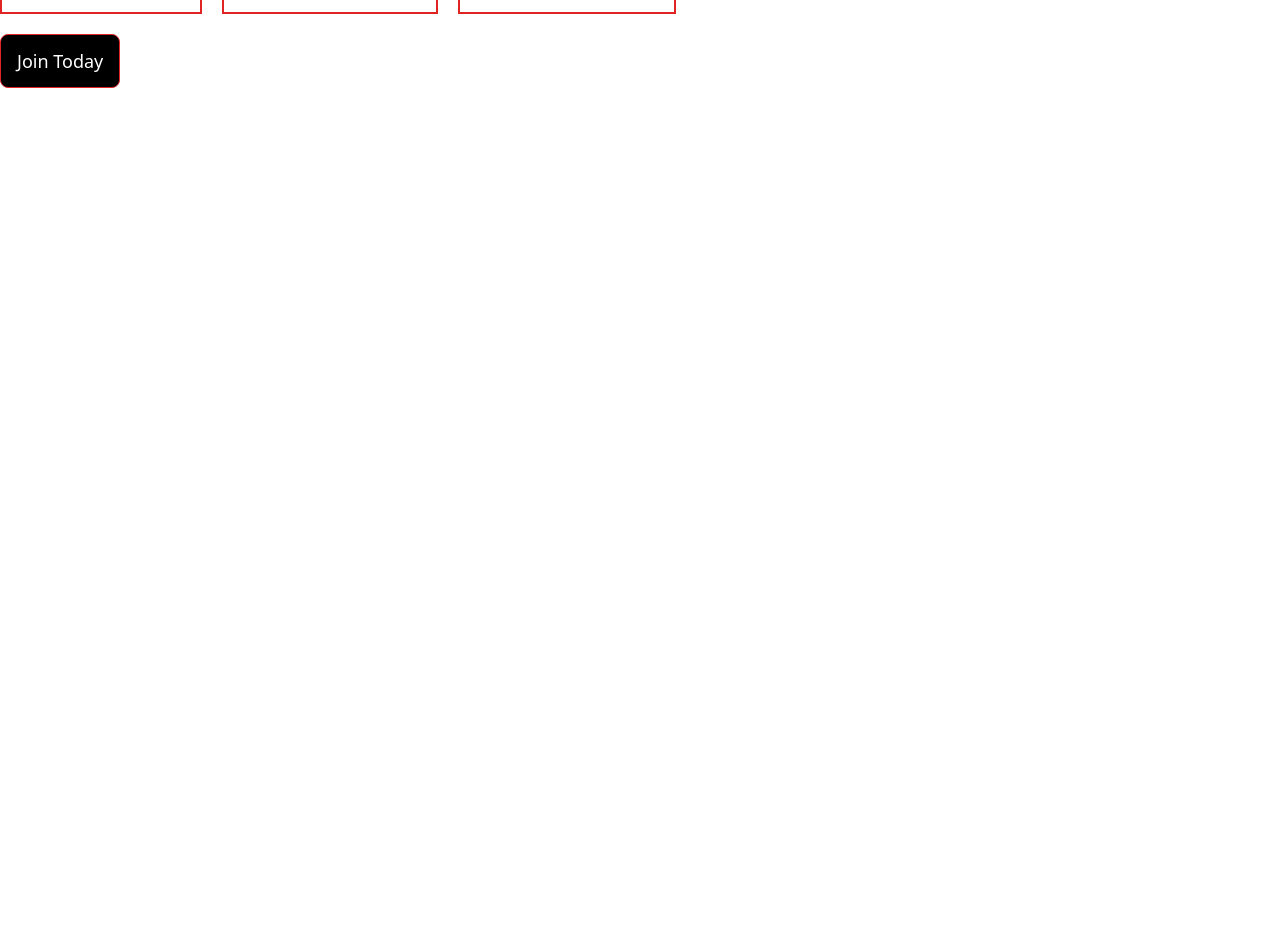
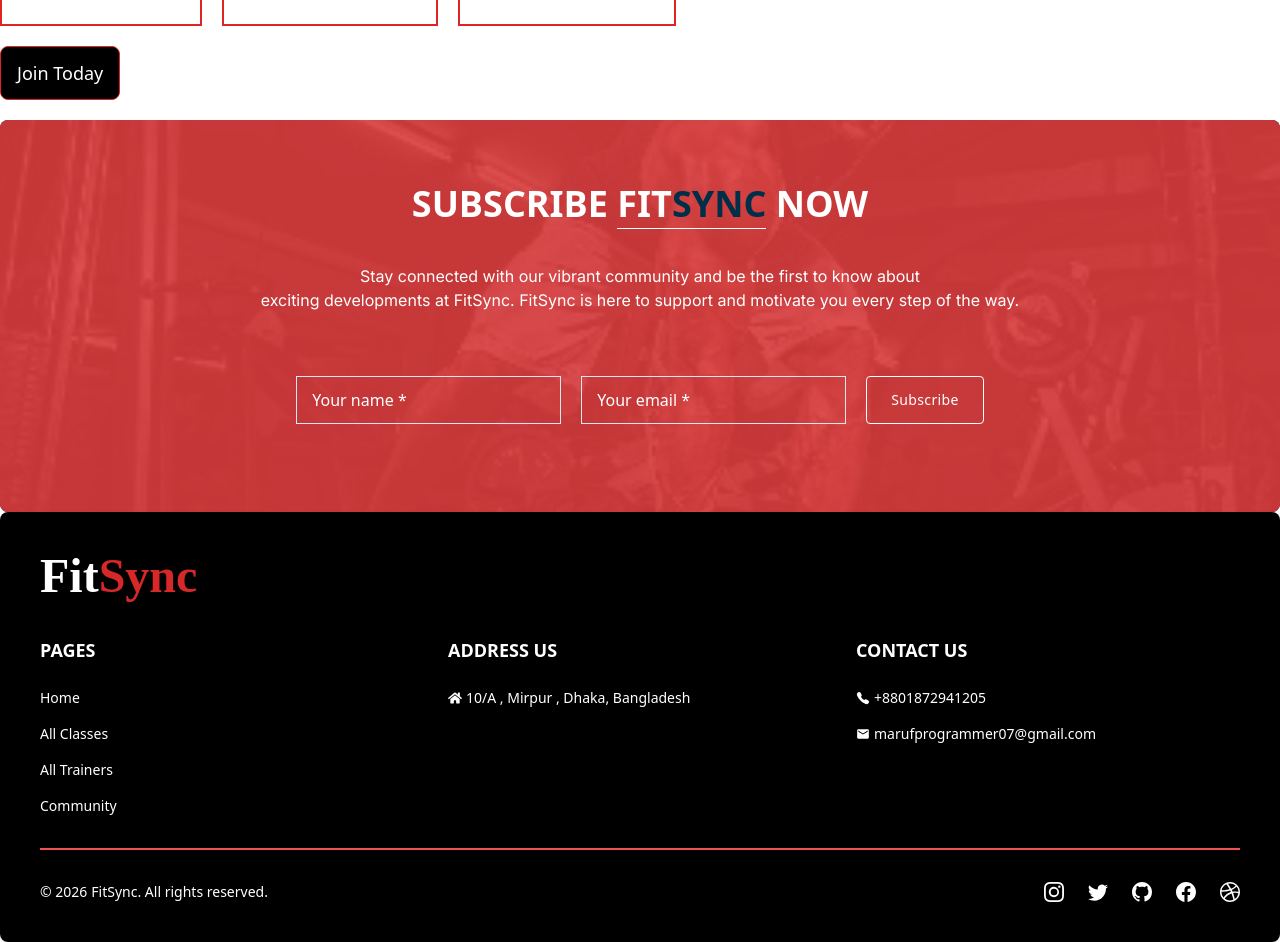
Before and after one commit to Marufhossain07/fit-sync-client, a React (Vite) app: page / in a window 1280 px wide. Shown: the part 1440-2382 px from the top of the page. Before the commit the page ends 1528 px from the top, so only its background shows below. Built offline with nearby package versions, Linux system fonts and the light colour scheme; a web font is replaced by a local one.

Commit message:
footer and newsletter added

```diff
--- /dev/null
+++ b/src/components/footer/Footer.jsx
@@ -0,0 +1,58 @@
+
+import { Footer as FlowBitefooter } from "flowbite-react";
+import { BsDribbble, BsFacebook, BsGithub, BsInstagram, BsTwitter } from "react-icons/bs";
+import { FaHome } from "react-icons/fa";
+import { IoCall } from "react-icons/io5";
+import { MdEmail } from "react-icons/md";
+
+export function Footer() {
+    return (
+        <FlowBitefooter className="p-0" container>
+            <div className="container bg-black mx-auto p-10 rounded-lg">
+                <div className="grid w-full">
+                    <div>
+                        <h3 className="self-center whitespace-nowrap text-3xl mb-5 md:text-3xl lg:text-5xl text-white font-bold font-sedan dark:text-white">Fit<span className="text-[#d62828]">Sync</span></h3>
+                    </div>
+                    <div className="grid grid-cols-2 gap-8 sm:mt-4 sm:grid-cols-3 sm:gap-6">
+                        <div>
+                            <FlowBitefooter.Title className="text-white text-lg" title="Pages" />
+                            <FlowBitefooter.LinkGroup col>
+                                <FlowBitefooter.Link className="text-white" href="/">Home</FlowBitefooter.Link>
+                                <FlowBitefooter.Link className="text-white" href="/all-classes">All Classes</FlowBitefooter.Link>
+                                <FlowBitefooter.Link className="text-white" href="/all-trainers">All Trainers</FlowBitefooter.Link>
+                                <FlowBitefooter.Link className="text-white" href="/community">Community</FlowBitefooter.Link>
+                            </FlowBitefooter.LinkGroup>
+                        </div>
+                        <div>
+                            <FlowBitefooter.Title className="text-white text-lg" title="Address Us" />
+                            <FlowBitefooter.LinkGroup col>
+                            <FlowBitefooter.Link  className="text-white"><span className="flex items-center gap-1"><FaHome /> 10/A , Mirpur , Dhaka, Bangladesh</span></FlowBitefooter.Link>
+                            </FlowBitefooter.LinkGroup>
+                        </div>
+                        <div>
+                            <FlowBitefooter.Title className="text-white text-lg" title="Contact Us" />
+                            <FlowBitefooter.LinkGroup col>
+
+                                <FlowBitefooter.Link className="text-white"><span className="flex items-center gap-1"><IoCall />+8801872941205</span></FlowBitefooter.Link>
+                                <FlowBitefooter.Link  className="text-white"><span className="flex items-center gap-1"><MdEmail /> marufprogrammer07@gmail.com </span></FlowBitefooter.Link>
+                            </FlowBitefooter.LinkGroup>
+                        </div>
+                    </div>
+                </div>
+                <FlowBitefooter.Divider className="border border-red-500"/>
+                <div className="w-full sm:flex sm:items-center sm:justify-between">
+                    <FlowBitefooter.Copyright className="text-white" href="#" by="FitSync. All rights reserved." year={2026} />
+                    <div className="mt-4 flex space-x-6  sm:mt-0 sm:justify-center">
+                        <FlowBitefooter.Icon className="text-white" href="#" icon={BsInstagram} />
+                        <FlowBitefooter.Icon className="text-white" href="#" icon={BsTwitter} />
+                        <FlowBitefooter.Icon className="text-white" href="#" icon={BsGithub} />
+                        <FlowBitefooter.Icon className="text-white" href="#" icon={BsFacebook} />
+                        <FlowBitefooter.Icon className="text-white" href="#" icon={BsDribbble} />
+                    </div>
+                </div>
+            </div>
+        </FlowBitefooter>
+    );
+}
+
+export default Footer;
--- a/src/components/navbar/Navbar.jsx
+++ b/src/components/navbar/Navbar.jsx
@@ -1,5 +1,6 @@
-import { Avatar, Button, Dropdown, Navbar as FlowbiteNavbar } from "flowbite-react";
+import { Avatar,Dropdown, Navbar as FlowbiteNavbar } from "flowbite-react";
 import { Link, NavLink } from "react-router-dom";
+import Button from "../button/Button";
 
 const FlowbiteNavbarbar = () => {
     const user = false
@@ -33,7 +34,7 @@ const FlowbiteNavbarbar = () => {
                             <span className="block truncate text-sm font-medium">name@flowbite.com</span>
                         </Dropdown.Header>
                         <Dropdown.Item>Log Out</Dropdown.Item>
-                    </Dropdown> : <Link to='/login'><Button>Login</Button></Link>
+                    </Dropdown> : <Link to='/login'><Button text={'Login'}></Button></Link>
                     }
 
 
--- a/src/index.css
+++ b/src/index.css
@@ -16,3 +16,11 @@
 
   border-bottom: 2px solid #d62828;
 }
+
+.news-bg{
+  background-image: url('./assets/news.jfif');
+  background-repeat: no-repeat;
+  background-size: cover;
+  background-position: center;
+  border-radius: 8px;
+}
--- a/src/layout/Main.jsx
+++ b/src/layout/Main.jsx
@@ -1,12 +1,14 @@
 
 import { Outlet } from 'react-router-dom';
 import Navbar from '../components/navbar/Navbar';
+import Footer from '../components/footer/Footer';
 
 const Main = () => {
     return (
         <div>
             <Navbar></Navbar>
             <Outlet></Outlet>
+            <Footer></Footer>
         </div>
     );
 };
--- a/src/pages/home/Home.jsx
+++ b/src/pages/home/Home.jsx
@@ -1,11 +1,13 @@
 import AboutUs from "./about us/AboutUs";
 import Banner from "./banner/Banner";
+import Newsletter from "./newsletter/Newsletter";
 
 const Home = () => {
     return (
         <div className="container mx-auto mt-10">
             <Banner></Banner>
             <AboutUs></AboutUs>
+            <Newsletter></Newsletter>
         </div>
     );
 };
--- /dev/null
+++ b/src/pages/home/newsletter/Newsletter.jsx
@@ -0,0 +1,70 @@
+
+
+const Newsletter = () => {
+
+    const handleSubmit = e => {
+        e.preventDefault()
+        console.log(e.target.name.value)
+        console.log(e.target.email.value)
+    }
+    return (
+        <div className="news-bg">
+            <div className="text-center text-white rounded-lg mt-5 py-16 bg-opacity-90 bg-[#DA3C3D]">
+                <h3 className="text-4xl mb-10 font-bold uppercase">Subscribe <span className=" border-b border-white ">Fit<span className="text-[#003049]">Sync</span></span> Now</h3>
+                <p className="font-inter mb-10">Stay connected with our vibrant community and be the first to know about <br /> exciting developments  at FitSync. FitSync is here to support and motivate you every step of the way.</p>
+                <div>
+                    <form className="flex gap-5 items-center justify-center" onSubmit={handleSubmit}>
+                        {/*    <!-- Component: Plain large input with helper text --> */}
+                        <div className="relative my-6">
+                            <input
+                                id="id-l04"
+                                type="text"
+                                name="name"
+                                placeholder="your name"
+                                required
+                                className="peer relative h-12 w-full border-b bg-transparent border-slate-200 px-4  placeholder-transparent outline-none transition-all text-white   focus:border-emerald-500 focus:outline-none focus-visible:outline-none disabled:cursor-not-allowed disabled:bg-slate-50 disabled:text-slate-400"
+
+                            />
+                            <label
+                                htmlFor="id-l04"
+                                className="absolute left-2 -top-2 z-[1] bg-transparent cursor-text px-2 font-medium text-white transition-all before:absolute before:top-0 before:left-0 before:z-[-1] before:block before:h-full before:w-full  before:transition-all peer-placeholder-shown:top-3 peer-placeholder-shown:text-base peer-autofill:-top-2 peer-required:after:content-['\00a0*']  peer-focus:-top-2 peer-focus:cursor-default peer-focus:text-xs peer-focus:text-white peer-invalid:peer-focus:text-pink-500peer-disabled:cursor-not-allowed peer-disabled:text-slate-400 peer-disabled:before:bg-transparent"
+                            >
+                                Your name
+                            </label>
+
+                        </div>
+                        {/*    <!-- Component: Plain large invalid input  --> */}
+                        <div className="relative my-6">
+                            <input
+                                id="id-l10"
+                                type="email"
+                                name="email"
+                                placeholder="Your email"
+                                required
+                                className="peer relative h-12 w-full border-b bg-transparent border-slate-200 px-4 text-white placeholder-transparent outline-none transition-all autofill:bg-white focus:border-emerald-500 focus:outline-none focus-visible:outline-none disabled:cursor-not-allowed disabled:bg-slate-50 disabled:text-slate-400"
+
+                            />
+                            <label
+                                htmlFor="id-l10"
+                                className="absolute left-2 -top-2 z-[1] bg-transparent cursor-text px-2 text-xs text-white transition-all before:absolute before:top-0 before:left-0 before:z-[-1] before:block before:h-full before:w-full before:transition-all peer-placeholder-shown:top-3 peer-placeholder-shown:text-base peer-autofill:-top-2 peer-required:after:content-['\00a0*'] peer-focus:-top-2 peer-focus:cursor-default peer-focus:text-xs peer-focus:text-white peer-disabled:cursor-not-allowed peer-disabled:text-slate-400 peer-disabled:before:bg-transparent"
+                            >
+                                Your email
+                            </label>
+                        </div>
+                        {/*    <!-- End Plain large invalid input --> */}
+
+                        {/*<!-- Component: Large outline basic button --> */}
+                        <button className="inline-flex h-12 items-center justify-center gap-2 whitespace-nowrap rounded border border-white px-6 text-sm font-medium tracking-wide text-white transition duration-300 hover:border-black hover:text-black focus: focus:text-emerald-700 focus-visible:outline-none disabled:cursor-not-allowed disabled:border-emerald-300 disabled:text-emerald-300 disabled:shadow-none">
+                            <span>Subscribe</span>
+                        </button>
+                        {/*<!-- End Large outline basic button --> */}
+
+
+                    </form>
+                </div>
+            </div>
+        </div>
+    );
+};
+
+export default Newsletter;
```
Also changed, not shown: src/assets/news.jfif (added).
